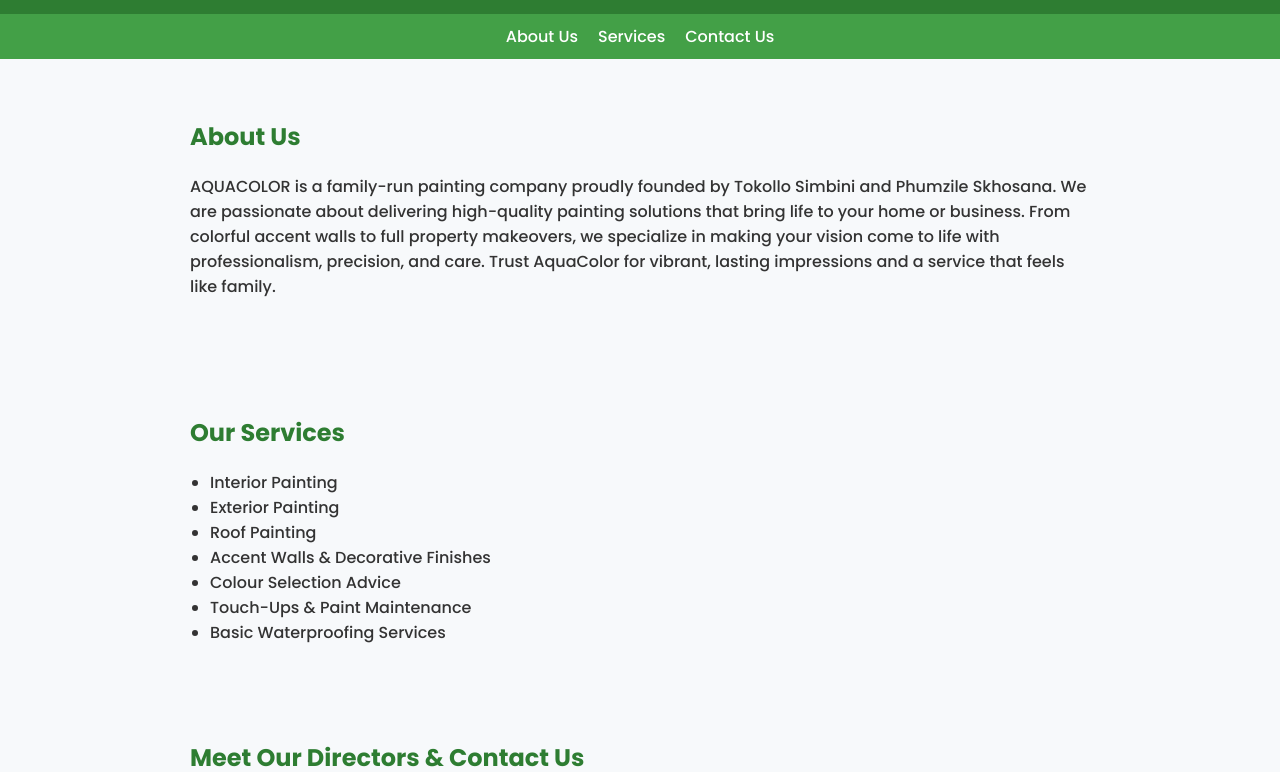
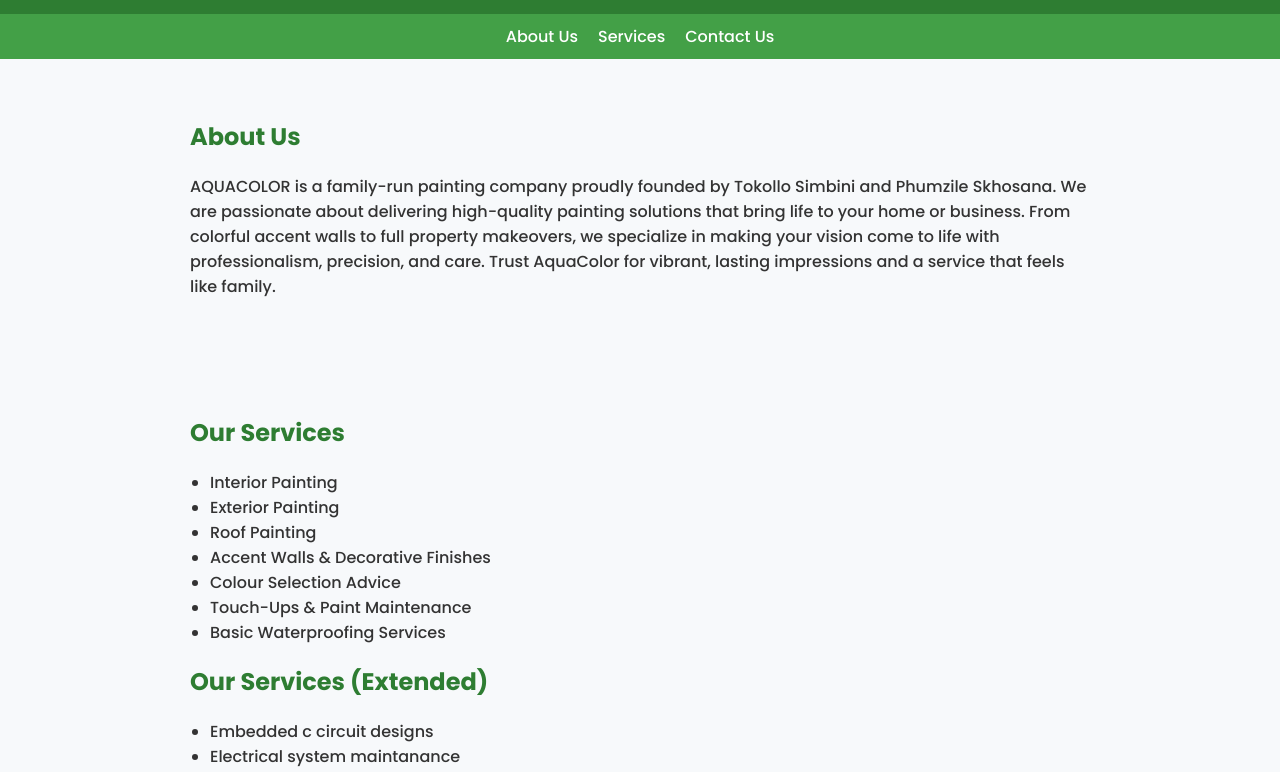
Before and after one commit to AquaColor-PT/AQUACOLOR, a plain HTML site: page index.html in a window 1280 px wide. Shown: the part 158-930 px from the top of the page. Drawn offline with Linux system fonts and the light colour scheme.

Commit message:
Update index.html

```diff
--- a/index.html
+++ b/index.html
@@ -195,6 +195,12 @@
     <li>Touch-Ups & Paint Maintenance</li>
     <li>Basic Waterproofing Services</li>
   </ul>
+         <h2>Our Services (Extended)</h2>
+  <ul>
+    <li>Embedded c circuit designs</li>
+    <li>Electrical system maintanance</li>
+    <li>home electric wiring</li>
+  </ul>
 </section>
 
 <section class="directors-section">
```
